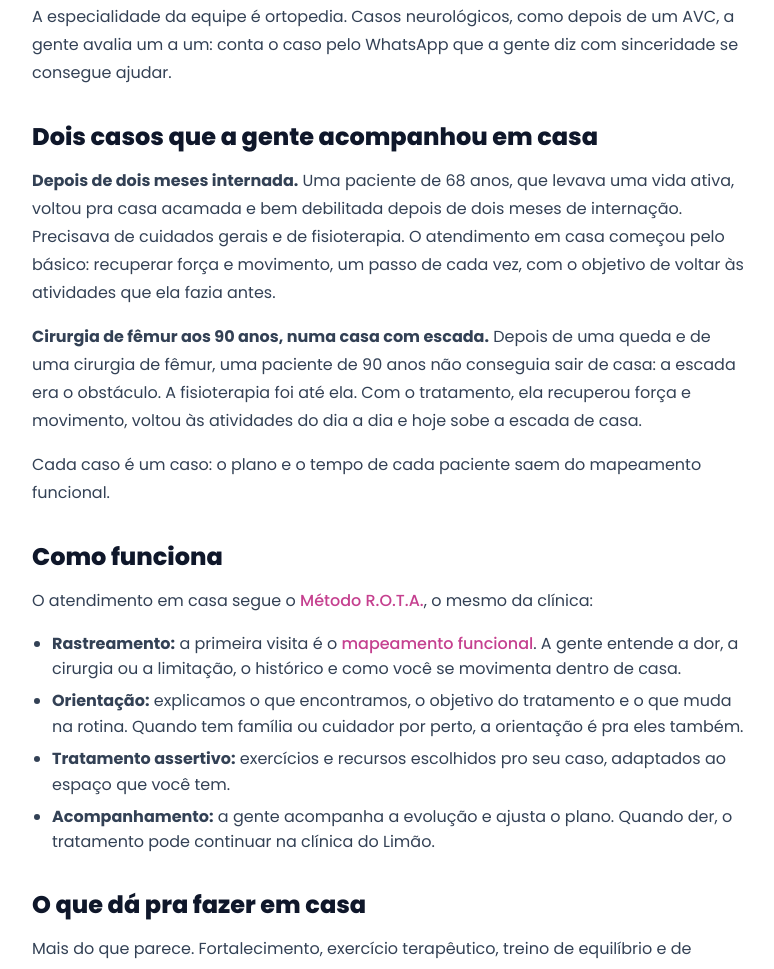
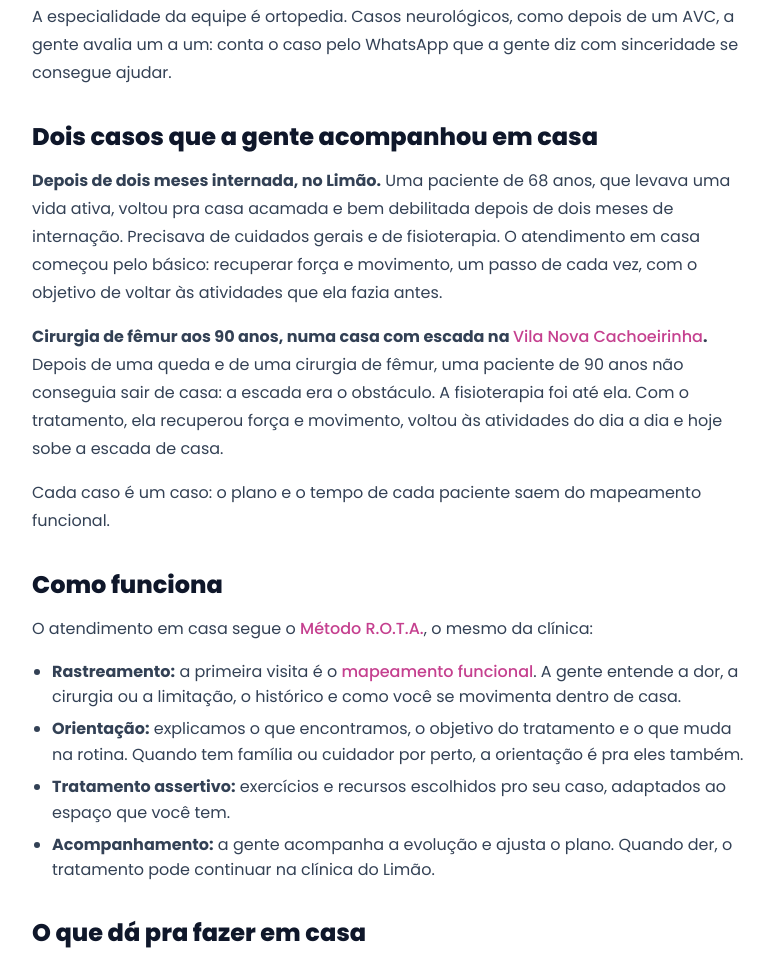
Before and after one commit to robasidev/previa-dias-gomes, a plain HTML site: page fisioterapia-domiciliar/index.html in a window 1280 px wide. Shown: the part 1018-1987 px from the top of the page, without its empty margins (248-1022 px from the left). Drawn offline with Linux system fonts and the light colour scheme.

Commit message:
Caso do fêmur na página da Vila Nova Cachoeirinha
Co-Authored-By: Claude Opus 5.5 <noreply@anthropic.com>

```diff
--- a/fisioterapia-domiciliar/index.html
+++ b/fisioterapia-domiciliar/index.html
@@ -261,8 +261,8 @@
       <p>A especialidade da equipe é ortopedia. Casos neurológicos, como depois de um AVC, a gente avalia um a um: conta o caso pelo WhatsApp que a gente diz com sinceridade se consegue ajudar.</p>
 
       <h2>Dois casos que a gente acompanhou em casa</h2>
-      <p><strong>Depois de dois meses internada.</strong> Uma paciente de 68 anos, que levava uma vida ativa, voltou pra casa acamada e bem debilitada depois de dois meses de internação. Precisava de cuidados gerais e de fisioterapia. O atendimento em casa começou pelo básico: recuperar força e movimento, um passo de cada vez, com o objetivo de voltar às atividades que ela fazia antes.</p>
-      <p><strong>Cirurgia de fêmur aos 90 anos, numa casa com escada.</strong> Depois de uma queda e de uma cirurgia de fêmur, uma paciente de 90 anos não conseguia sair de casa: a escada era o obstáculo. A fisioterapia foi até ela. Com o tratamento, ela recuperou força e movimento, voltou às atividades do dia a dia e hoje sobe a escada de casa.</p>
+      <p><strong>Depois de dois meses internada, no Limão.</strong> Uma paciente de 68 anos, que levava uma vida ativa, voltou pra casa acamada e bem debilitada depois de dois meses de internação. Precisava de cuidados gerais e de fisioterapia. O atendimento em casa começou pelo básico: recuperar força e movimento, um passo de cada vez, com o objetivo de voltar às atividades que ela fazia antes.</p>
+      <p><strong>Cirurgia de fêmur aos 90 anos, numa casa com escada na <a href="vila-nova-cachoeirinha" class="text-dgpink font-medium hover:underline">Vila Nova Cachoeirinha</a>.</strong> Depois de uma queda e de uma cirurgia de fêmur, uma paciente de 90 anos não conseguia sair de casa: a escada era o obstáculo. A fisioterapia foi até ela. Com o tratamento, ela recuperou força e movimento, voltou às atividades do dia a dia e hoje sobe a escada de casa.</p>
       <p>Cada caso é um caso: o plano e o tempo de cada paciente saem do mapeamento funcional.</p>
 
       <h2>Como funciona</h2>
```
Also changed, not shown: fisioterapia-domiciliar/vila-nova-cachoeirinha.html (+2 -0 lines).
